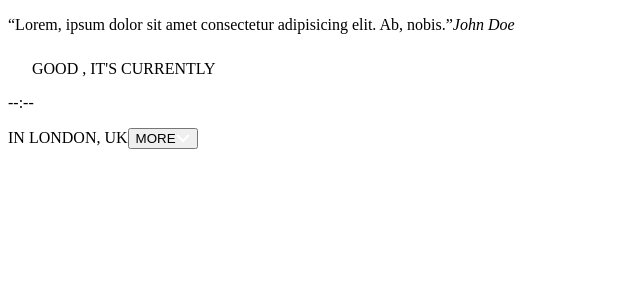
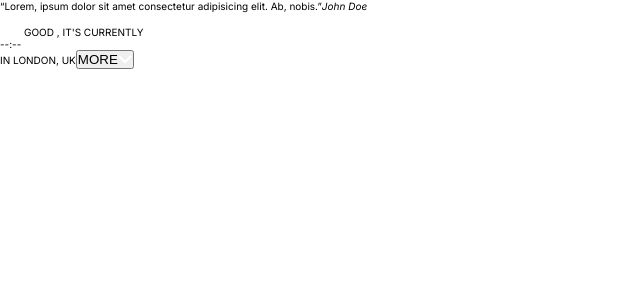
Before and after one commit to raulgaliciab/clock-app, a React (Vite) app: page / in a window 1280 px wide. Shown: the top 300 px of the page, without its empty margins (0-640 px from the left). Built offline with nearby package versions, Linux system fonts and the light colour scheme; no server answers.

Commit message:
SASS Config and styles structure

```diff
--- a/index.html
+++ b/index.html
@@ -5,6 +5,12 @@
   <meta charset="UTF-8" />
   <link rel="icon" href="/favicon-32x32.png" />
   <meta name="viewport" content="width=device-width, initial-scale=1.0" />
+
+  <link rel="preconnect" href="https://fonts.googleapis.com">
+  <link rel="preconnect" href="https://fonts.gstatic.com" crossorigin>
+  <link
+    href="https://fonts.googleapis.com/css2?family=Inter:ital,opsz,wght@0,14..32,100..900;1,14..32,100..900&display=swap"
+    rel="stylesheet">
   <title>Clock App</title>
 </head>
 
--- a/package.json
+++ b/package.json
@@ -11,7 +11,8 @@
   },
   "dependencies": {
     "react": "^19.0.0",
-    "react-dom": "^19.0.0"
+    "react-dom": "^19.0.0",
+    "sass": "^1.87.0"
   },
   "devDependencies": {
     "@eslint/js": "^9.22.0",
--- a/src/main.tsx
+++ b/src/main.tsx
@@ -1,6 +1,7 @@
 import { StrictMode } from 'react';
 import { createRoot } from 'react-dom/client';
-import ClockApp from './ClockApp.tsx'
+import ClockApp from './ClockApp.tsx';
+import './styles/main.scss';
 
 createRoot(document.getElementById('root')!).render(
   <StrictMode>
--- /dev/null
+++ b/src/styles/abstracts/_variables.scss
@@ -0,0 +1,4 @@
+$primary-black: #000000;
+$primary-white: #FFFFFF;
+
+$secondary-black: #303030;
--- /dev/null
+++ b/src/styles/main.scss
@@ -0,0 +1,12 @@
+@use 'abstracts/variables';
+
+* {
+  box-sizing: border-box;
+  margin: 0;
+  padding: 0;
+}
+
+html {
+  font-size: 62.5%;
+  font-family: 'Inter', sans-serif;
+}
```
Also changed, not shown: 1 other file (tests, documents, lock files or other folders).
